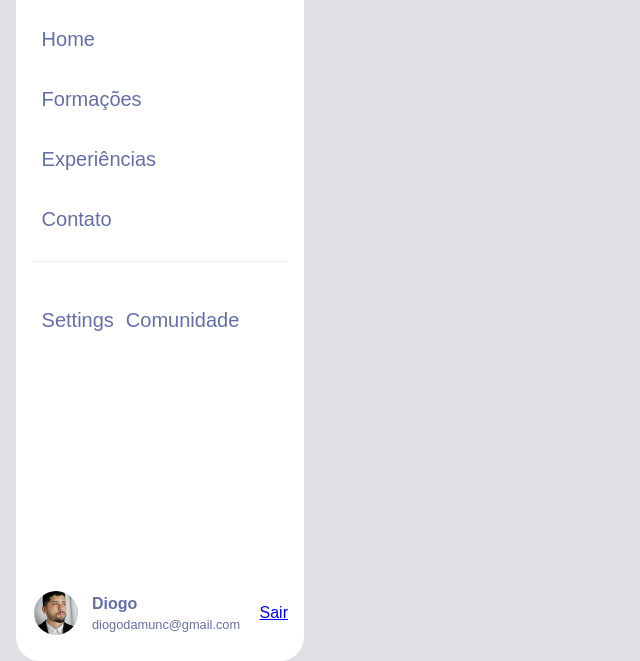
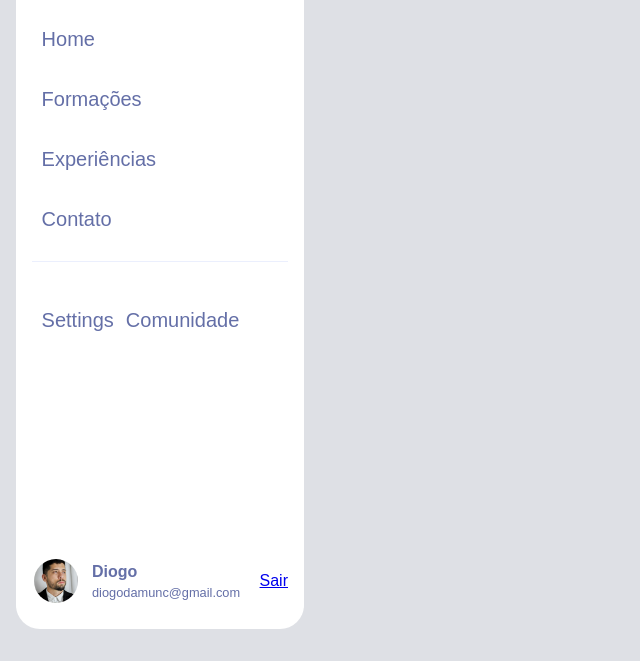
Before and after one commit to Diogsamaral/sidebar_js_puro, a plain HTML site: page index.html in a window 1280 px wide. Shown: the part 155-816 px from the top of the page, without its empty margins (0-640 px from the left). Drawn offline with Linux system fonts and the light colour scheme.

Commit message:
alteração no sidebar

```diff
--- a/style.css
+++ b/style.css
@@ -32,9 +32,6 @@ html {
 
 .sidebar {
   position: sticky;
-  top: 0;
-  left: 0;
-  min-height: 50rem;
   height: 100%;
   padding: 1.5rem 1rem;
   border-radius: 1.5rem;
```
